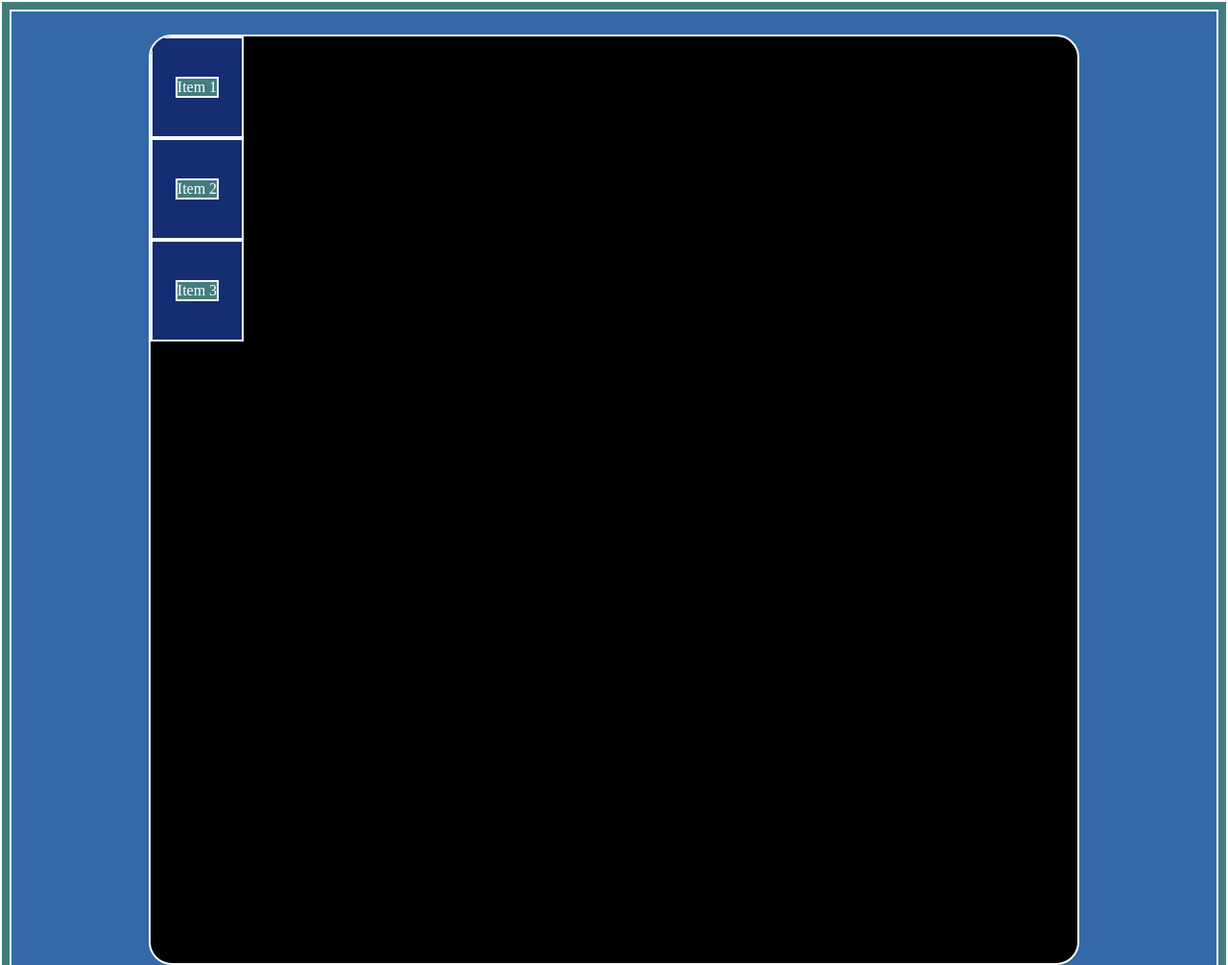
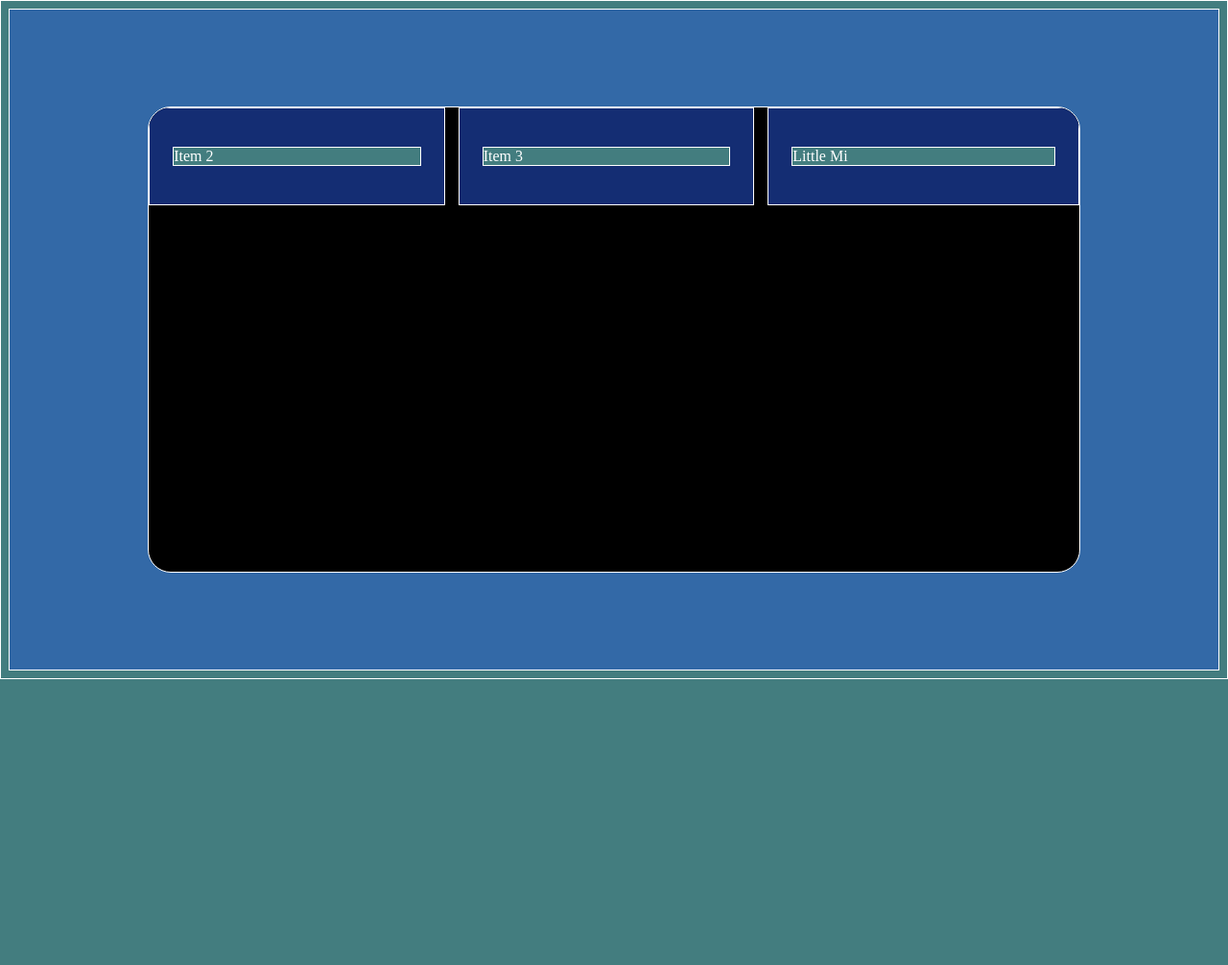
Before and after one commit to ChonCanCode/CSS, a plain HTML site: page The-odin-project/index.html in a window 1280 px wide. Shown: the top 1006 px of the page at 96% size. After the commit the page ends 800 px from the top, so only its background shows below. Drawn offline with Linux system fonts and the light colour scheme.

Commit message:
2024.08.09
CSS & HTML build guide completed.

```diff
--- a/The-odin-project/index.html
+++ b/The-odin-project/index.html
@@ -43,13 +43,13 @@
 
     <!-- Flexbox testing -->
      <div class="flexContainer">
-        <div class="items">
-            <p>Item 1</p>
+        <div class="item1">
+            <p>Little Mi</p>
         </div>
-        <div class="items">
+        <div class="item2">
             <p>Item 2</p>
         </div>
-        <div class="items">
+        <div class="item3">
             <p>Item 3</p>
         </div>
      </div>
--- a/The-odin-project/style.css
+++ b/The-odin-project/style.css
@@ -1,7 +1,7 @@
 * {
     background-color: rgb(67, 125, 127);
     color: white;
-    border: 2px solid white
+    border: 1px solid white
 }
 
 /* .outsideBox {
@@ -28,7 +28,7 @@
 
 /* Flex session */
 
-/* BASE STYLE */
+/* BASE session */
 body {
     display:flex;
     flex-direction: column;
@@ -43,14 +43,48 @@ body {
 .flexContainer {
     background: black;
     width: 80%;
-    aspect-ratio: 1/1;
+    aspect-ratio: 2/1;
     border-radius: 24px;
     overflow: hidden;
+    display: flex;
 }
 
-.items {
+.flexContainer div {
     background-color: rgb(20, 45, 115);
     padding:24px;
-    width: fit-content;
+    /* width: fit-content; */
     height: fit-content;
 }
+
+/* Adjustment session */
+
+/* .flexContainer {
+    display: flex;
+    justify-content: space-between;
+    align-items: flex-start;
+} */
+
+/* Style 2 */
+
+.flexContainer {
+    flex-wrap: wrap;
+    gap: 14px;
+}
+
+.item1 {
+    flex-grow: 1;
+    flex-shrink: 5;
+    order: 3;
+}
+
+.item2 {
+    flex-grow: 1;
+    flex-shrink: 1;
+    order: 2;
+}
+
+.item3 {
+    flex-grow: 1;
+    flex-shrink: 3;
+    order: 2;
+}
```
Also changed, not shown: 1 other file.
